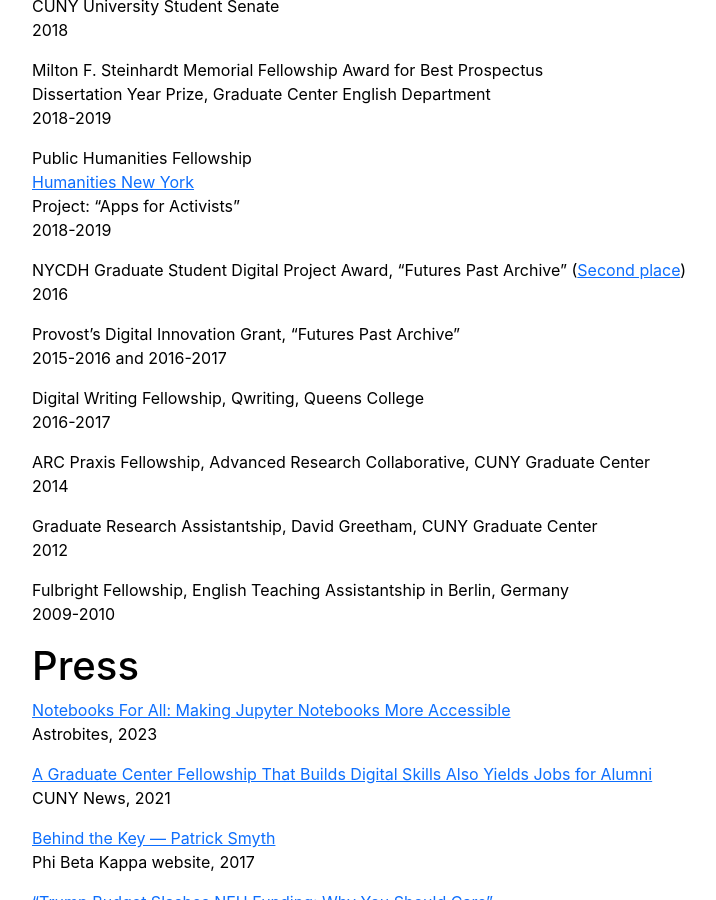
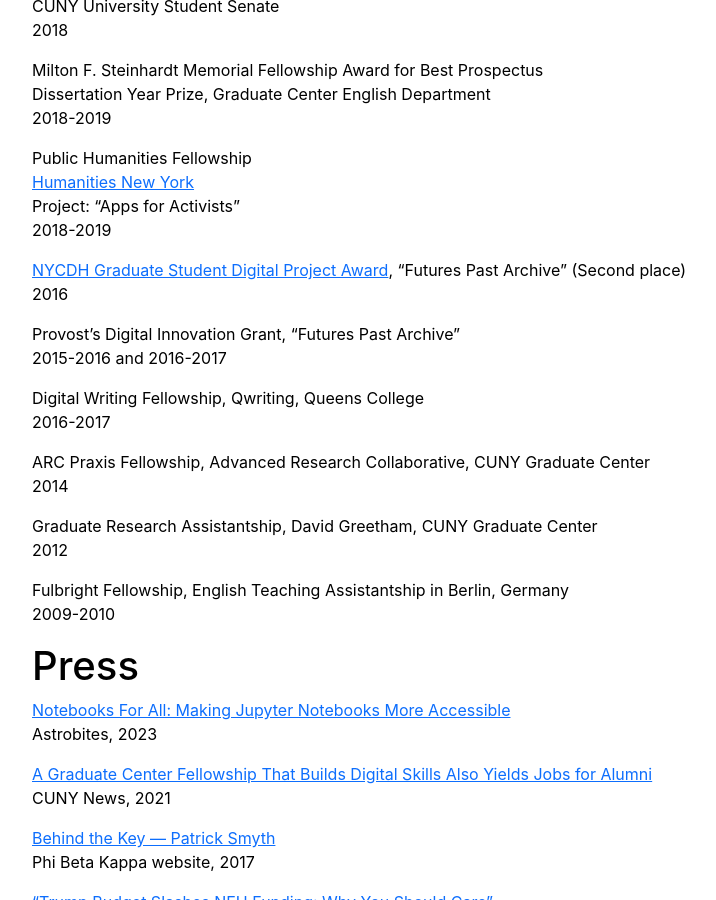
Before and after one commit to smythp/website, a Jekyll site: the page built from cv.md, in a window 1280 px wide and 900 px high, scrolled down 8034 px. Shown: the whole window, without its empty margins (96-812 px from the left). Built offline with Jekyll 4.4.1, drawn with Linux system fonts in a browser that asks for light colours; some of the changed lines change nothing that is shown.

Commit message:
Automatic push

```diff
--- a/cv.md
+++ b/cv.md
@@ -368,7 +368,7 @@
 Project: "Apps for Activists"
 2018-2019
 
-NYCDH Graduate Student Digital Project Award, "Futures Past Archive" ([Second place](http://nycdh.org/nycdh-graduate-student-digital-project-awards-2016/))
+[NYCDH Graduate Student Digital Project Award](https://nycdh.org/nyc-dh-graduate-student-project-award/), "Futures Past Archive" (Second place)
 2016
 
 Provost's Digital Innovation Grant, "Futures Past Archive"
```
